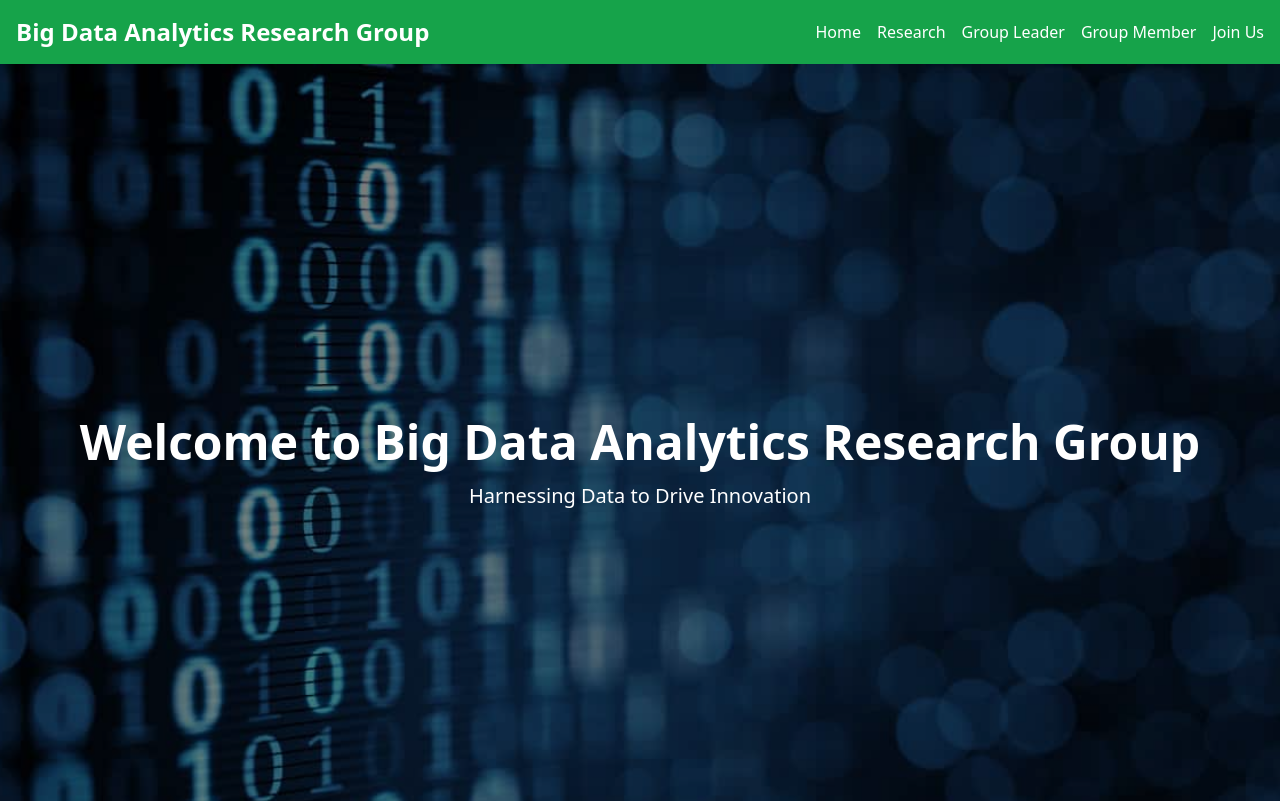
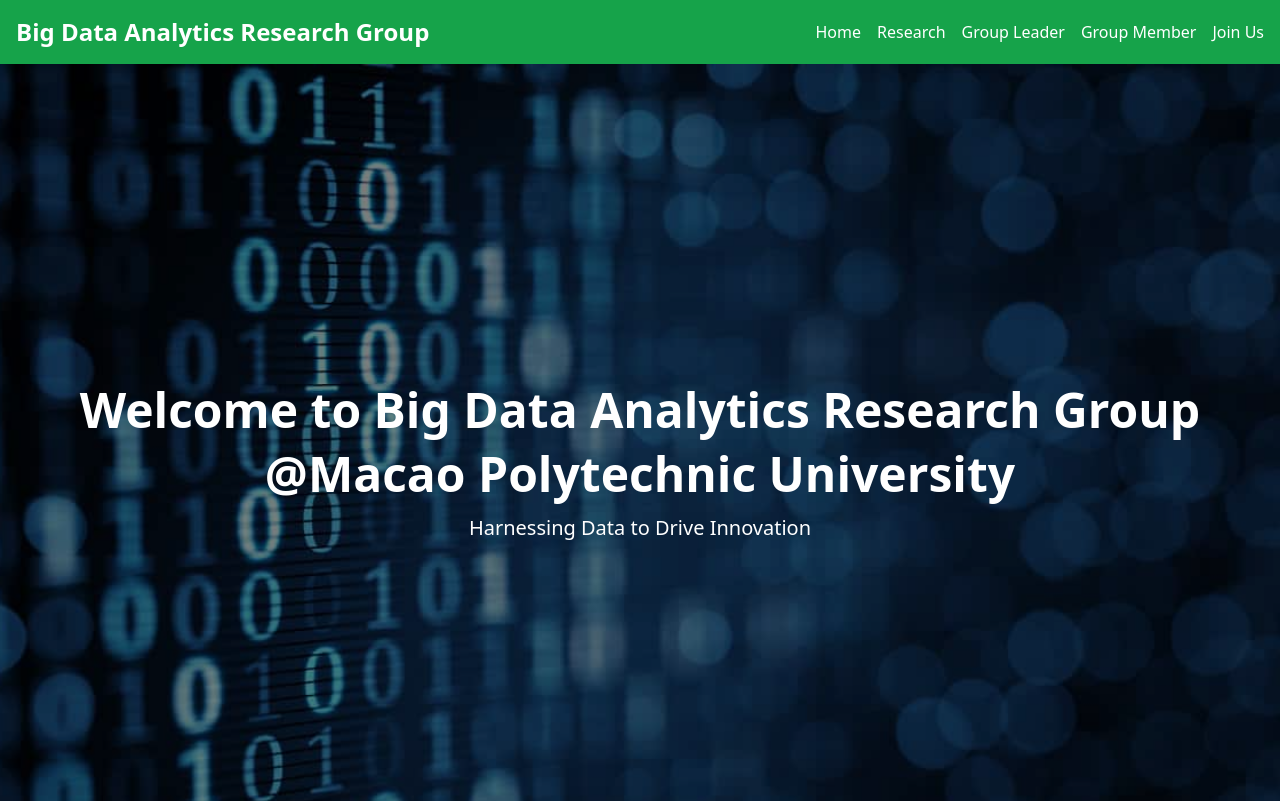
Before and after one commit to BigDataResearchGroup/BigDataResearchGroup.github.io, a plain HTML site: page index.html in a window 1280 px wide. Shown: the top 801 px of the page. Drawn offline with nearby package versions, Linux system fonts and the light colour scheme.

Commit message:
Update index.html

```diff
--- a/index.html
+++ b/index.html
@@ -31,6 +31,8 @@
         <div class="container mx-auto h-full flex items-center justify-center relative z-10">
             <div class="text-center text-white">
                 <h1 class="text-5xl font-bold mb-4">Welcome to Big Data Analytics Research Group</h1>
+            <h1 class="text-5xl font-bold mb-4">@Macao Polytechnic University</h1>
+
                 <p class="text-xl">Harnessing Data to Drive Innovation</p>
             </div>
         </div>
```
